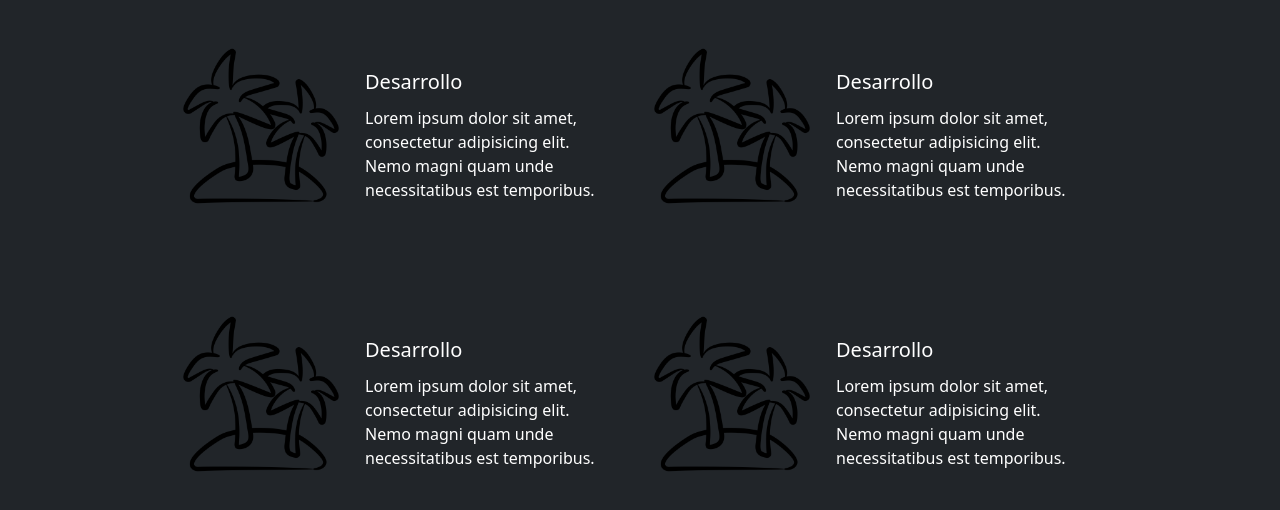
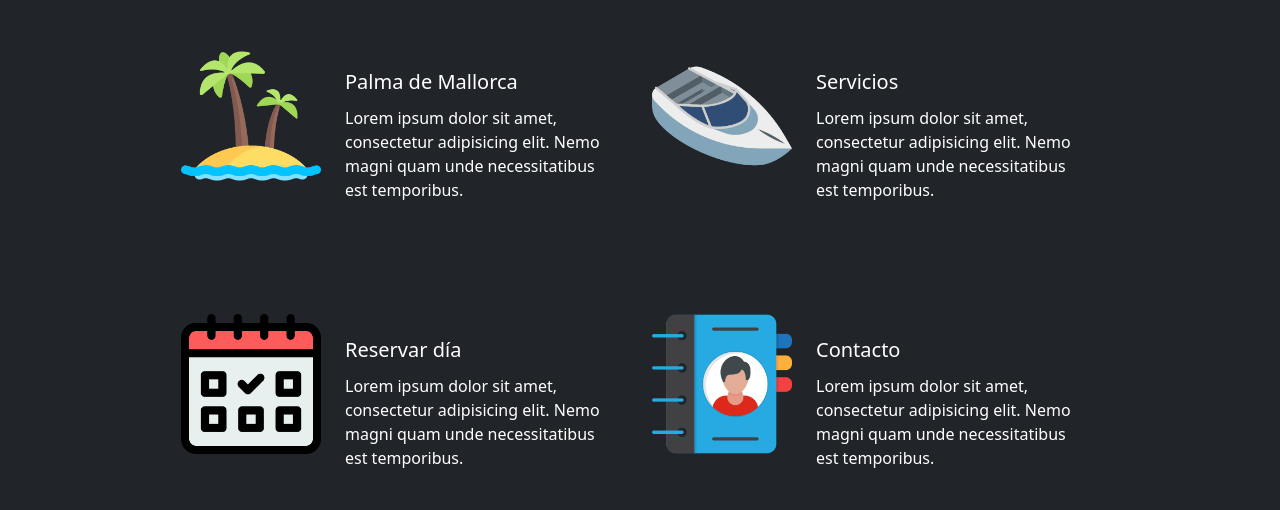
Before and after one commit to ismaelcoodde/ismaelcoodde.github.io, a plain HTML site: page index.html in a window 1280 px wide. Shown: the part 588-1098 px from the top of the page. Drawn offline with nearby package versions, Linux system fonts and the light colour scheme.

Commit message:
Add files via upload

```diff
--- a/index.html
+++ b/index.html
@@ -96,30 +96,30 @@
    <section class="container-fluid bg-dark">
     <div class="row w-75 m-auto servicio-fila">
         <div class="col-lg-6 col-md-12 col-sm-12 d-flex my-5 icono-wrap">
-            <img src="img/isla.png" alt="" width="180" height="160">
+            <img src="img/isla1.png" alt="" width="160" height="140">
             <div>
-                <h3 class="fs-5 mt-4 px-4 pb-1 text-white">Desarrollo</h3>
+                <h3 class="fs-5 mt-4 px-4 pb-1 text-white">Palma de Mallorca</h3>
                 <p class="px-4 text-white">Lorem ipsum dolor sit amet, consectetur adipisicing elit. Nemo magni quam unde necessitatibus est temporibus.</p>
             </div>
         </div>
         <div class="col-lg-6 col-md-12 col-sm-12 d-flex my-5 icono-wrap">
-            <img src="img/isla.png" alt="" width="180" height="160">
+            <img src="img/lancha-rapida.png" alt="" width="160" height="140">
             <div>
-                <h3 class="fs-5 mt-4 px-4 pb-1 text-white">Desarrollo</h3>
+                <h3 class="fs-5 mt-4 px-4 pb-1 text-white">Servicios</h3>
                 <p class="px-4 text-white">Lorem ipsum dolor sit amet, consectetur adipisicing elit. Nemo magni quam unde necessitatibus est temporibus.</p>
             </div>
         </div>
         <div class="col-lg-6 col-md-12 col-sm-12 d-flex my-5 icono-wrap">
-            <img src="img/isla.png" alt="" width="180" height="160">
+            <img src="img/reserva.png" alt="" width="160" height="140">
             <div>
-                <h3 class="fs-5 mt-4 px-4 pb-1 text-white">Desarrollo</h3>
+                <h3 class="fs-5 mt-4 px-4 pb-1 text-white">Reservar día</h3>
                 <p class="px-4 text-white">Lorem ipsum dolor sit amet, consectetur adipisicing elit. Nemo magni quam unde necessitatibus est temporibus.</p>
             </div>
         </div>
         <div class="col-lg-6 col-md-12 col-sm-12 d-flex my-5 icono-wrap">
-            <img src="img/isla.png" alt="" width="180" height="160">
+            <img src="img/directorio-telefonico.png" alt="" width="160" height="140">
             <div>
-                <h3 class="fs-5 mt-4 px-4 pb-1 text-white">Desarrollo</h3>
+                <h3 class="fs-5 mt-4 px-4 pb-1 text-white">Contacto</h3>
                 <p class="px-4 text-white">Lorem ipsum dolor sit amet, consectetur adipisicing elit. Nemo magni quam unde necessitatibus est temporibus.</p>
             </div>
         </div>
```
Also changed, not shown: img/directorio-telefonico.png (added), img/isla1.png (added), img/lancha-rapida.png (added), img/reserva.png (added), 1 other file.
